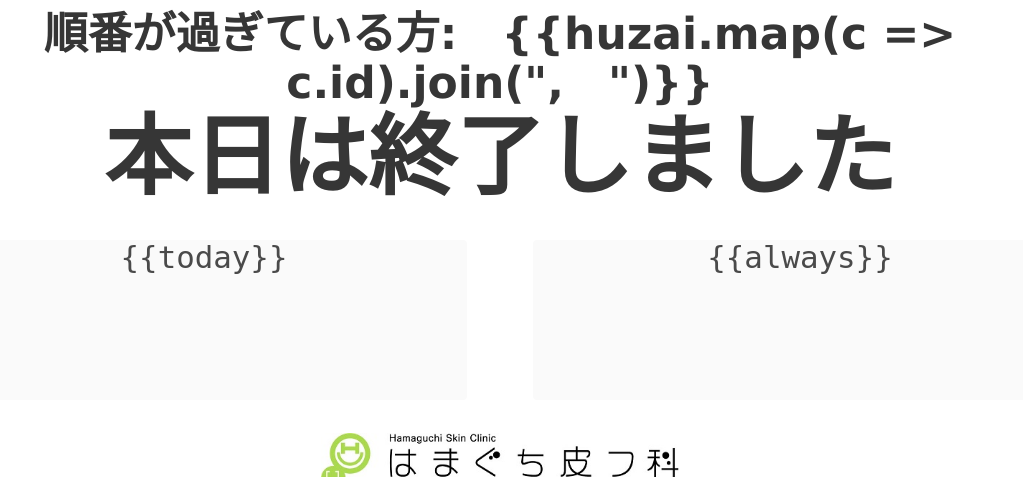
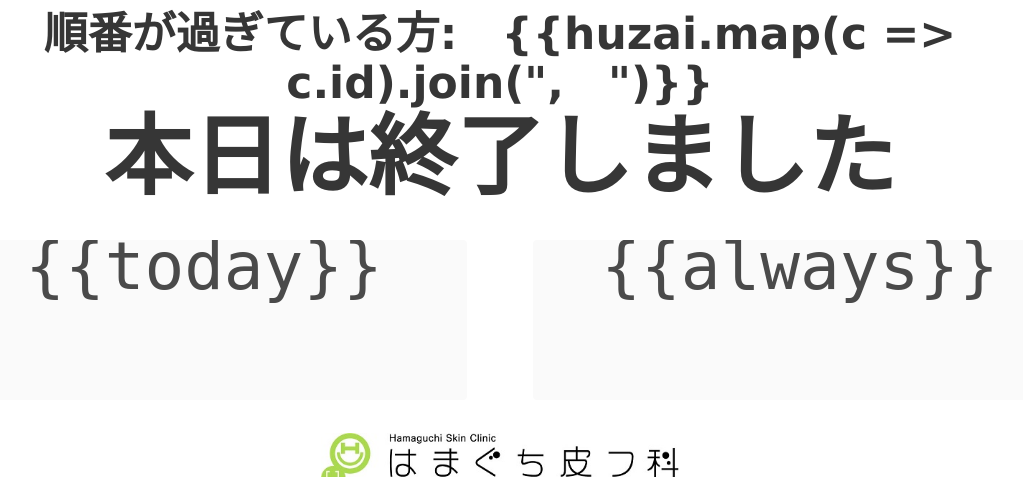
Before and after one commit to miyamonz/simple-reception-system, a PHP site: page /display.php in a window 1280 px wide; the page is wider, and only the part inside the window is pictured. Shown: the part 553-1030 px from the top of that part, without its empty margins (140-1163 px from the left). Run offline with PHP 8.4, Linux system fonts and the light colour scheme; some libraries are stand-ins or nearby versions.

Commit message:
文字サイズ大きくして、スクロールバー消す

```diff
--- a/docker/html/display.css
+++ b/docker/html/display.css
@@ -21,7 +21,7 @@ figure.image {
   font-size: 0.8rem;
 }
 .message {
-  overflow: scroll;
+  overflow: hidden;
   height: 20vh;
 }
 .message * {
@@ -37,6 +37,7 @@ figure.image {
 }
 
 pre {
+  font-size: 1.5rem;
   padding: 0;
   background-color: rgba(0,0,0,0)!important;
 }
```
